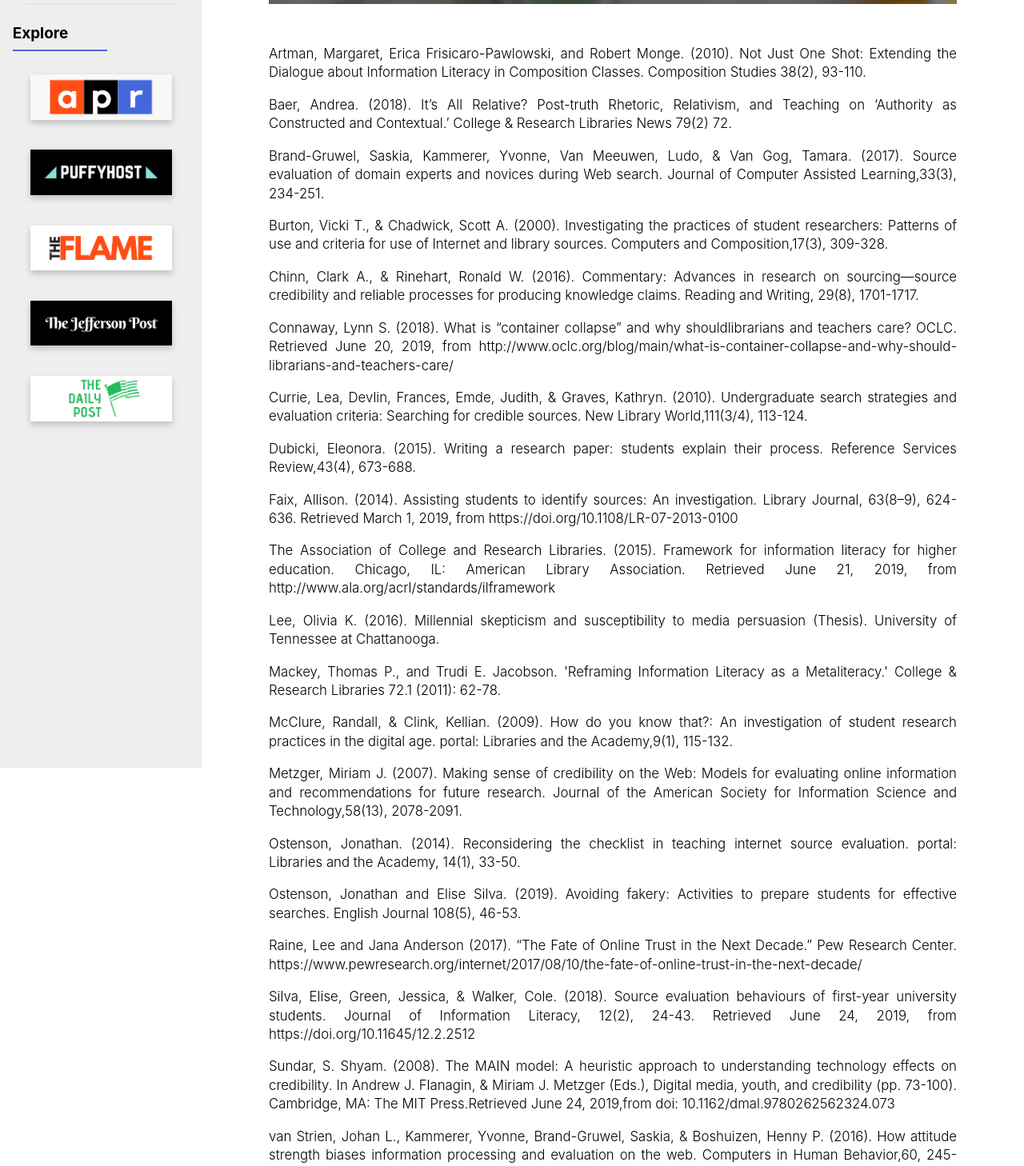
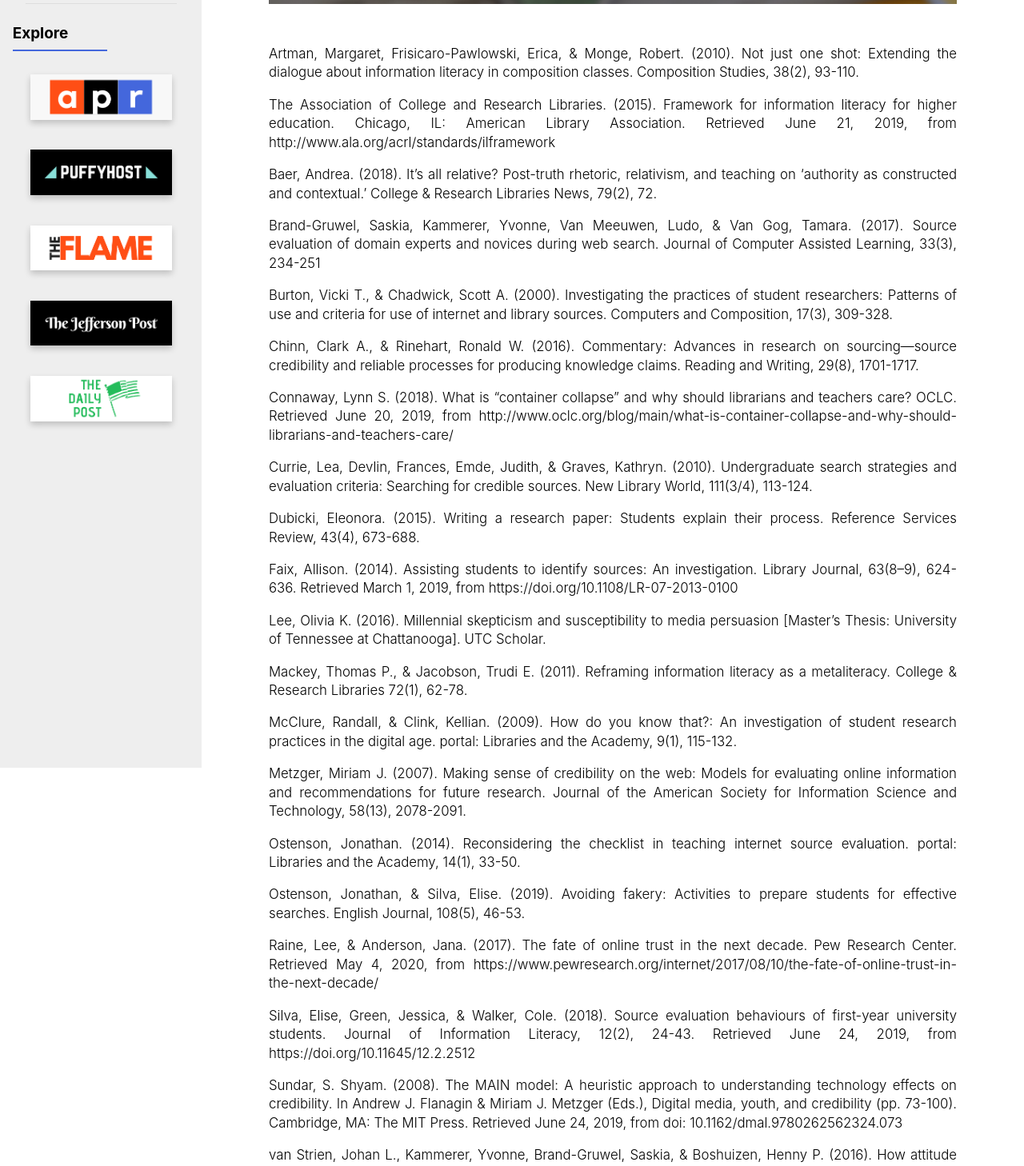
Before and after one commit to michaelmendoza/kairos2020-silva-green-mendoza, a React (Create React App) app: page /references in a window 1280 px wide. Shown: the part 440-1898 px from the top of the page at 80% size. Built offline with nearby package versions, Linux system fonts and the light colour scheme.

Commit message:
Updated reference content

```diff
--- a/src/pages/References.js
+++ b/src/pages/References.js
@@ -3,26 +3,26 @@ import headerimage from '../images/references.png';
 
 function References() {
   const references = [
-    "Artman, Margaret, Erica Frisicaro-Pawlowski, and Robert Monge. (2010). Not Just One Shot: Extending the Dialogue about Information Literacy in Composition Classes. Composition Studies 38(2), 93-110.",
-    "Baer, Andrea. (2018). It’s All Relative? Post-truth Rhetoric, Relativism, and Teaching on ‘Authority as Constructed and Contextual.’ College & Research Libraries News 79(2) 72.",
-    "Brand-Gruwel, Saskia, Kammerer, Yvonne, Van Meeuwen, Ludo, & Van Gog, Tamara. (2017). Source evaluation of domain experts and novices during Web search. Journal of Computer Assisted Learning,33(3), 234-251.",
-    "Burton, Vicki T., & Chadwick, Scott A. (2000). Investigating the practices of student researchers: Patterns of use and criteria for use of Internet and library sources. Computers and Composition,17(3), 309-328.",
+    "Artman, Margaret, Frisicaro-Pawlowski, Erica, & Monge, Robert. (2010). Not just one shot: Extending the dialogue about information literacy in composition classes. Composition Studies, 38(2), 93-110.",
+    "The Association of College and Research Libraries. (2015). Framework for information literacy for higher education. Chicago, IL: American Library Association. Retrieved June 21, 2019, from http://www.ala.org/acrl/standards/ilframework",
+    "Baer, Andrea. (2018). It’s all relative? Post-truth rhetoric, relativism, and teaching on ‘authority as constructed and contextual.’ College & Research Libraries News, 79(2), 72.",
+    "Brand-Gruwel, Saskia, Kammerer, Yvonne, Van Meeuwen, Ludo, & Van Gog, Tamara. (2017). Source evaluation of domain experts and novices during web search. Journal of Computer Assisted Learning, 33(3), 234-251",
+    "Burton, Vicki T., & Chadwick, Scott A. (2000). Investigating the practices of student researchers: Patterns of use and criteria for use of internet and library sources. Computers and Composition, 17(3), 309-328.",
     "Chinn, Clark A., & Rinehart, Ronald W. (2016). Commentary: Advances in research on sourcing—source credibility and reliable processes for producing knowledge claims. Reading and Writing, 29(8), 1701-1717.",
-    "Connaway, Lynn S. (2018). What is “container collapse” and why shouldlibrarians and teachers care? OCLC. Retrieved June 20, 2019, from http://www.oclc.org/blog/main/what-is-container-collapse-and-why-should-librarians-and-teachers-care/",
-    "Currie, Lea, Devlin, Frances, Emde, Judith, & Graves, Kathryn. (2010). Undergraduate search strategies and evaluation criteria: Searching for credible sources. New Library World,111(3/4), 113-124.",
-    "Dubicki, Eleonora. (2015). Writing a research paper: students explain their process. Reference Services Review,43(4), 673-688.",
+    "Connaway, Lynn S. (2018). What is “container collapse” and why should librarians and teachers care? OCLC. Retrieved June 20, 2019, from http://www.oclc.org/blog/main/what-is-container-collapse-and-why-should-librarians-and-teachers-care/",
+    "Currie, Lea, Devlin, Frances, Emde, Judith, & Graves, Kathryn. (2010). Undergraduate search strategies and evaluation criteria: Searching for credible sources. New Library World, 111(3/4), 113-124.",
+    "Dubicki, Eleonora. (2015). Writing a research paper: Students explain their process. Reference Services Review, 43(4), 673-688.",
     "Faix, Allison. (2014). Assisting students to identify sources: An investigation. Library Journal, 63(8–9), 624-636. Retrieved March 1, 2019, from https://doi.org/10.1108/LR-07-2013-0100",
-    "The Association of College and Research Libraries. (2015). Framework for information literacy for higher education. Chicago, IL: American Library Association. Retrieved June 21, 2019, from http://www.ala.org/acrl/standards/ilframework",
-    "Lee, Olivia K. (2016). Millennial skepticism and susceptibility to media persuasion (Thesis). University of Tennessee at Chattanooga.",
-    "Mackey, Thomas P., and Trudi E. Jacobson. 'Reframing Information Literacy as a Metaliteracy.' College & Research Libraries 72.1 (2011): 62-78.",
-    "McClure, Randall, & Clink, Kellian. (2009). How do you know that?: An investigation of student research practices in the digital age. portal: Libraries and the Academy,9(1), 115-132.",
-    "Metzger, Miriam J. (2007). Making sense of credibility on the Web: Models for evaluating online information and recommendations for future research. Journal of the American Society for Information Science and Technology,58(13), 2078-2091.",
+    "Lee, Olivia K. (2016). Millennial skepticism and susceptibility to media persuasion [Master’s Thesis: University of Tennessee at Chattanooga]. UTC Scholar.",
+    "Mackey, Thomas P., & Jacobson, Trudi E. (2011). Reframing information literacy as a metaliteracy. College & Research Libraries 72(1), 62-78.",
+    "McClure, Randall, & Clink, Kellian. (2009). How do you know that?: An investigation of student research practices in the digital age. portal: Libraries and the Academy, 9(1), 115-132.",
+    "Metzger, Miriam J. (2007). Making sense of credibility on the web: Models for evaluating online information and recommendations for future research. Journal of the American Society for Information Science and Technology, 58(13), 2078-2091.",
     "Ostenson, Jonathan. (2014). Reconsidering the checklist in teaching internet source evaluation. portal: Libraries and the Academy, 14(1), 33-50.",
-    "Ostenson, Jonathan and Elise Silva. (2019). Avoiding fakery: Activities to prepare students for effective searches. English Journal 108(5), 46-53. ",
-    "Raine, Lee and Jana Anderson (2017). “The Fate of Online Trust in the Next Decade.” Pew Research Center. https://www.pewresearch.org/internet/2017/08/10/the-fate-of-online-trust-in-the-next-decade/ ",
+    "Ostenson, Jonathan, & Silva, Elise. (2019). Avoiding fakery: Activities to prepare students for effective searches. English Journal, 108(5), 46-53.",
+    "Raine, Lee, & Anderson, Jana. (2017). The fate of online trust in the next decade. Pew Research Center. Retrieved May 4, 2020, from https://www.pewresearch.org/internet/2017/08/10/the-fate-of-online-trust-in-the-next-decade/",
     "Silva, Elise, Green, Jessica, & Walker, Cole. (2018). Source evaluation behaviours of first-year university students. Journal of Information Literacy, 12(2), 24-43. Retrieved June 24, 2019, from https://doi.org/10.11645/12.2.2512",
-    "Sundar, S. Shyam. (2008). The MAIN model: A heuristic approach to understanding technology effects on credibility. In Andrew J. Flanagin, & Miriam J. Metzger (Eds.), Digital media, youth, and credibility (pp. 73-100). Cambridge, MA: The MIT Press.Retrieved June 24, 2019,from doi: 10.1162/dmal.9780262562324.073",
-    "van Strien, Johan L., Kammerer, Yvonne, Brand-Gruwel, Saskia, & Boshuizen, Henny P. (2016). How attitude strength biases information processing and evaluation on the web. Computers in Human Behavior,60, 245-252.",
+    "Sundar, S. Shyam. (2008). The MAIN model: A heuristic approach to understanding technology effects on credibility. In Andrew J. Flanagin & Miriam J. Metzger (Eds.), Digital media, youth, and credibility (pp. 73-100). Cambridge, MA: The MIT Press. Retrieved June 24, 2019, from doi: 10.1162/dmal.9780262562324.073",
+    "van Strien, Johan L., Kammerer, Yvonne, Brand-Gruwel, Saskia, & Boshuizen, Henny P. (2016). How attitude strength biases information processing and evaluation on the web. Computers in Human Behavior, 60, 245-252.",
     "Wineburg, Sam, McGrew, Sarah, Breakstone, Joel, & Ortega, Teresa. (2016). Evaluating information: The cornerstone of civic online reasoning. Stanford Digital Repository. Retrieved June 24, 2019, from http://purl.stanford.edu/fv751yt5934"
   ]
 
```
